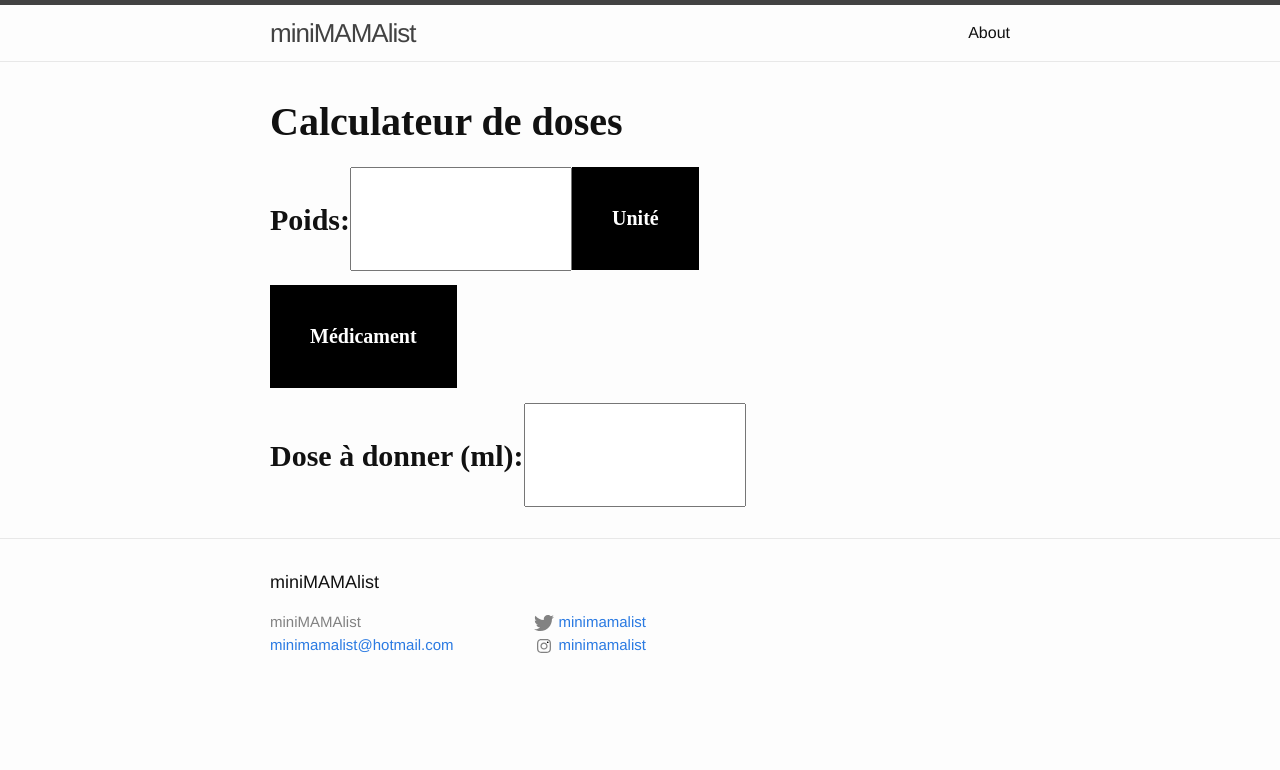
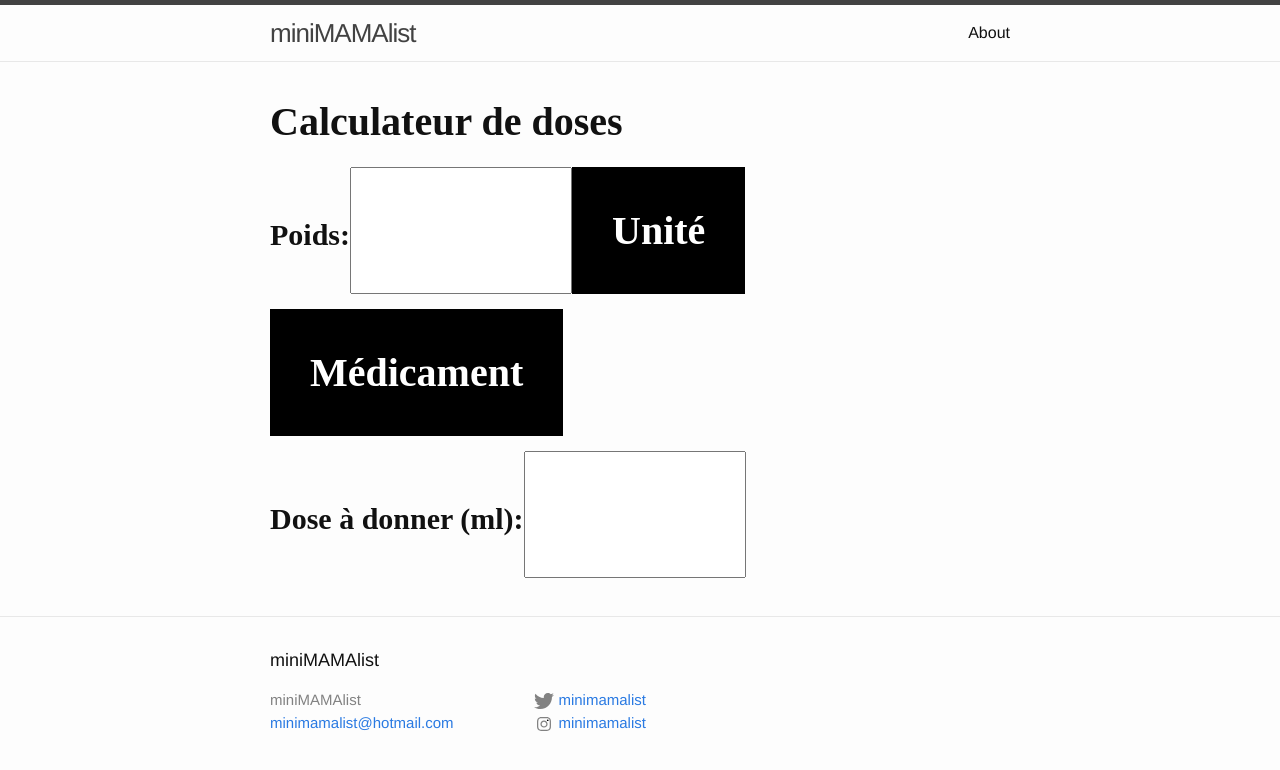
Before and after one commit to patrickboutin/patrickboutin.github.io, a Jekyll site: the page built from index.html, in a window 1280 px wide. Shown: the top 770 px of the page. Built offline with Jekyll 4.4.1, drawn with Linux system fonts in a browser that asks for light colours.

Commit message:
Update index.html

```diff
--- a/index.html
+++ b/index.html
@@ -18,13 +18,13 @@ label {
     font-family: Ormont light;
     font-weight: 700;
     font-size: 30px;
-    padding: 30px 0px;
+    padding: 45px 0px;
     float: left;
 }
 input[type=numeric] {
     font-family: Ormont light;
     font-weight: 700;
-    font-size: 48.8px;
+    font-size: 69px;
     width: 30%;
     padding: 22px 20px;
     box-sizing: border-box;
@@ -36,7 +36,7 @@ input[type=numeric] {
     font-weight: 700;
     color: white;
     padding: 40px;
-    font-size: 20px;
+    font-size: 40px;
     border: none;
     cursor: pointer;
 }
@@ -51,7 +51,7 @@ input[type=numeric] {
     display: none;
     position: relative;
     font-family: Ormont light;
-    font-size: 10px;
+    font-size: 18px;
     font-weight: 700;
     background-color: #F5F5F5;
     overflow: auto;
```
